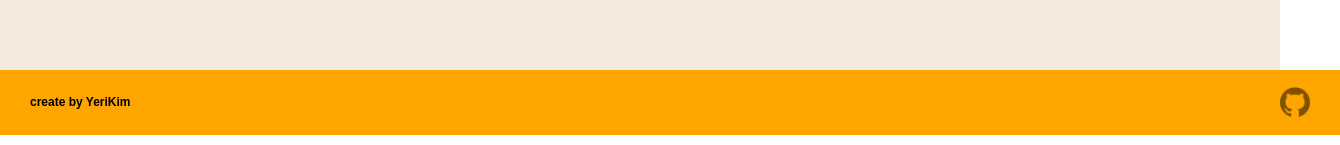
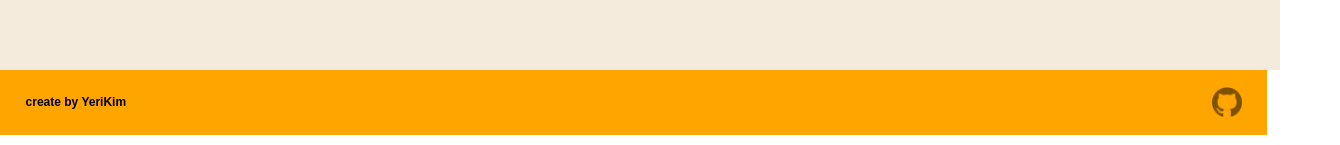
Before and after one commit to yeri942/burgerKing, a React (Create React App) app: page /menu in a window 1280 px wide. Shown: the part 652-797 px from the top of the page, 1340 px wide, since content can reach past the window. Built offline with nearby package versions, Linux system fonts and the light colour scheme.

Commit message:
update 컴포넌트 구조 정리 /  menu페이지의 footer완료!

```diff
--- a/src/components/menuPage/Footer.jsx
+++ b/src/components/menuPage/Footer.jsx
@@ -0,0 +1,43 @@
+import styled from "styled-components";
+
+const Footer = () => {
+    return (
+        <FooterWrapper>
+            <div>create by YeriKim</div>
+            <GitHub
+                onClick={() =>
+                    window.open(
+                        "https://github.com/yeri942/burgerking",
+                        "_blank"
+                    )
+                }
+            />
+        </FooterWrapper>
+    );
+};
+
+export default Footer;
+
+const FooterWrapper = styled.footer`
+    width: 95%;
+    height: 65px;
+    background-color: orange;
+    display: flex;
+    position: absolute;
+    align-items: center;
+    justify-content: space-between;
+    font-family: sans-serif;
+    font-size: 12px;
+    font-weight: 900;
+    padding: 0 2%;
+    // bottom: 0px;
+`;
+const GitHub = styled.div`
+    width: 30px;
+    height: 30px;
+    // background-color: red;
+    background-image: url("./img/github.png");
+    background-size: cover;
+    opacity: 0.5;
+    cursor: pointer;
+`;
--- a/src/page/Menu.jsx
+++ b/src/page/Menu.jsx
@@ -5,6 +5,7 @@ import { PattyIndex, NavState } from "../state/atoms";
 import burgerData from "../burgerDB/data.json";
 import { useEffect, useState } from "react";
 import Header from "../components/menuPage/Header.jsx";
+import Footer from "../components/menuPage/Footer.jsx";
 
 const Menu = () => {
     const pattyIndex = useRecoilValue(PattyIndex);
@@ -95,17 +96,7 @@ const Menu = () => {
                     </Detail>
                 )}
             </ContentWrapper>
-            <FooterWrapper>
-                <div>create by YeriKim</div>
-                <GitHub
-                    onClick={() =>
-                        window.open(
-                            "https://github.com/yeri942/burgerking",
-                            "_blank"
-                        )
-                    }
-                />
-            </FooterWrapper>
+            <Footer />
         </MenuPageWrapper>
     );
 };
@@ -162,25 +153,3 @@ const DetailImg = styled.img`
     width: 350px;
     object-fit: cover;
 `;
-const FooterWrapper = styled.footer`
-    width: 100%;
-    height: 65px;
-    background-color: orange;
-    display: flex;
-    position: absolute;
-    align-items: center;
-    justify-content: space-between;
-    padding: 0 30px;
-    font-family: sans-serif;
-    font-size: 12px;
-    font-weight: 900;
-    // bottom: 0px;
-`;
-const GitHub = styled.div`
-    width: 30px;
-    height: 30px;
-    background-image: url("./img/github.png");
-    background-size: cover;
-    opacity: 0.5;
-    cursor: pointer;
-`;
```
